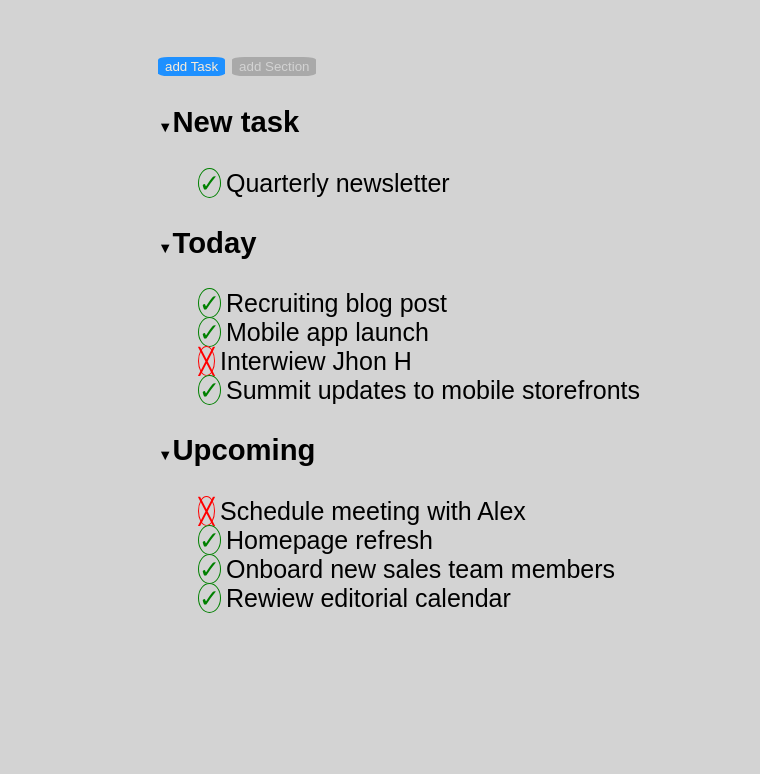
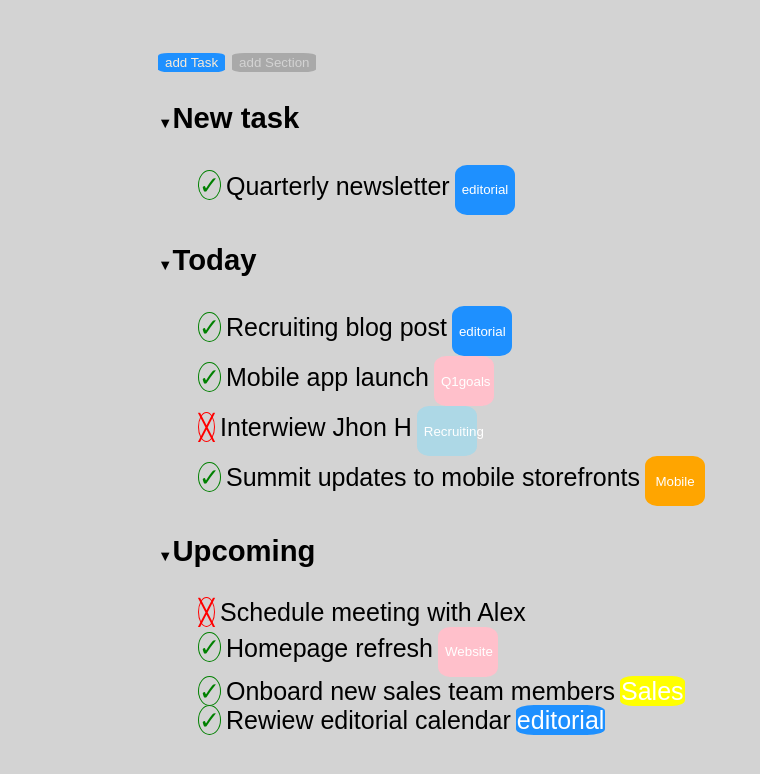
Before and after one commit to SimoneDiPrima/html-css-toboolist, a plain HTML site: page index.html in a window 1280 px wide. Shown: the part 68-842 px from the top of the page, without its empty margins (0-760 px from the left). Before the commit the page ends 800 px from the top, so only its background shows below. Drawn offline with Linux system fonts and the light colour scheme.

Commit message:
esercizio completo senza allineamento titolo

```diff
--- a/css/style.css
+++ b/css/style.css
@@ -16,7 +16,7 @@ ul{
 }
 h1{
     display: inline;
-    vertical-align: center;
+    line-height:50%;
 }
 .container{
     margin-left: 100px;
@@ -37,7 +37,7 @@ h1{
     color:lightgray;
 }
 .check{
-    font-size:10px;
+
     text-align:center;
     height:10px;
     width:10px;
@@ -56,3 +56,29 @@ h1{
     border-radius:50%;
     margin-right:5px;
 }
+.colored-word{
+
+    margin-left:5px;
+    height:50px;
+    width:60px;
+    border:1px solid transparent;
+    border-radius:20%;
+    text-align:center;
+    vertical-align:center;
+    color:white;
+}
+#blue-word{
+    background-color: dodgerblue;
+}
+#pink-word{
+    background-color: pink;
+}
+#light-word{
+    background-color: lightblue;
+}
+#yellow-word{
+    background-color: yellow;
+}
+#orange-word{
+    background-color: orange;
+}
--- a/index.html
+++ b/index.html
@@ -24,18 +24,20 @@
                 <button id="add-select">add Section</button>
             </section>
         <h3><span class="entities">&#9660;</span>New task</h3>
-        <ul><li><span class="check-right">&#10003;</span>Quarterly newsletter</li></ul>
+        <ul>
+            <li><span class="check-right">&#10003;</span>Quarterly newsletter<button class="colored-word" id="blue-word">editorial</button></li>
+        </ul>
         <h3><span class="entities">&#9660;</span>Today</h3>
-        <ul><li><span class="check-right">&#10003;</span>Recruiting blog post</li>
-           <li><span class="check-right">&#10003;</span>Mobile app launch </li>
-            <li><span class="check-false">&#9587;</span>Interwiew Jhon H</li>
-            <li><span class="check-right">&#10003;</span>Summit updates to mobile storefronts</li>
+        <ul><li><span class="check-right">&#10003;</span>Recruiting blog post<button class="colored-word"id="blue-word">editorial</button></li>
+           <li><span class="check-right">&#10003;</span>Mobile app launch<button class="colored-word"id="pink-word">Q1goals</button></li>
+            <li><span class="check-false">&#9587;</span>Interwiew Jhon H<button class="colored-word"id="light-word">Recruiting</button></li>
+            <li><span class="check-right">&#10003;</span>Summit updates to mobile storefronts<button class="colored-word" id="orange-word">Mobile</button></li>
         </ul>
         <h3><span class="entities">&#9660;</span>Upcoming</h3>
         <ul><li><span class="check-false">&#9587;</span>Schedule meeting with Alex</li>
-            <li><span class="check-right">&#10003;</span>Homepage refresh</li>
-            <li><span class="check-right">&#10003;</span>Onboard new sales team members</li>
-            <li><span class="check-right">&#10003;</span>Rewiew editorial calendar</li>
+            <li><span class="check-right">&#10003;</span>Homepage refresh<button class="colored-word" id="pink-word">Website</button></li>
+            <li><span class="check-right">&#10003;</span>Onboard new sales team members<span class="colored-word" id="yellow-word">Sales</span></li>
+            <li><span class="check-right">&#10003;</span>Rewiew editorial calendar<span class="colored-word" id="blue-word">editorial</span></li>
         </ul>
 
         </div>
```
